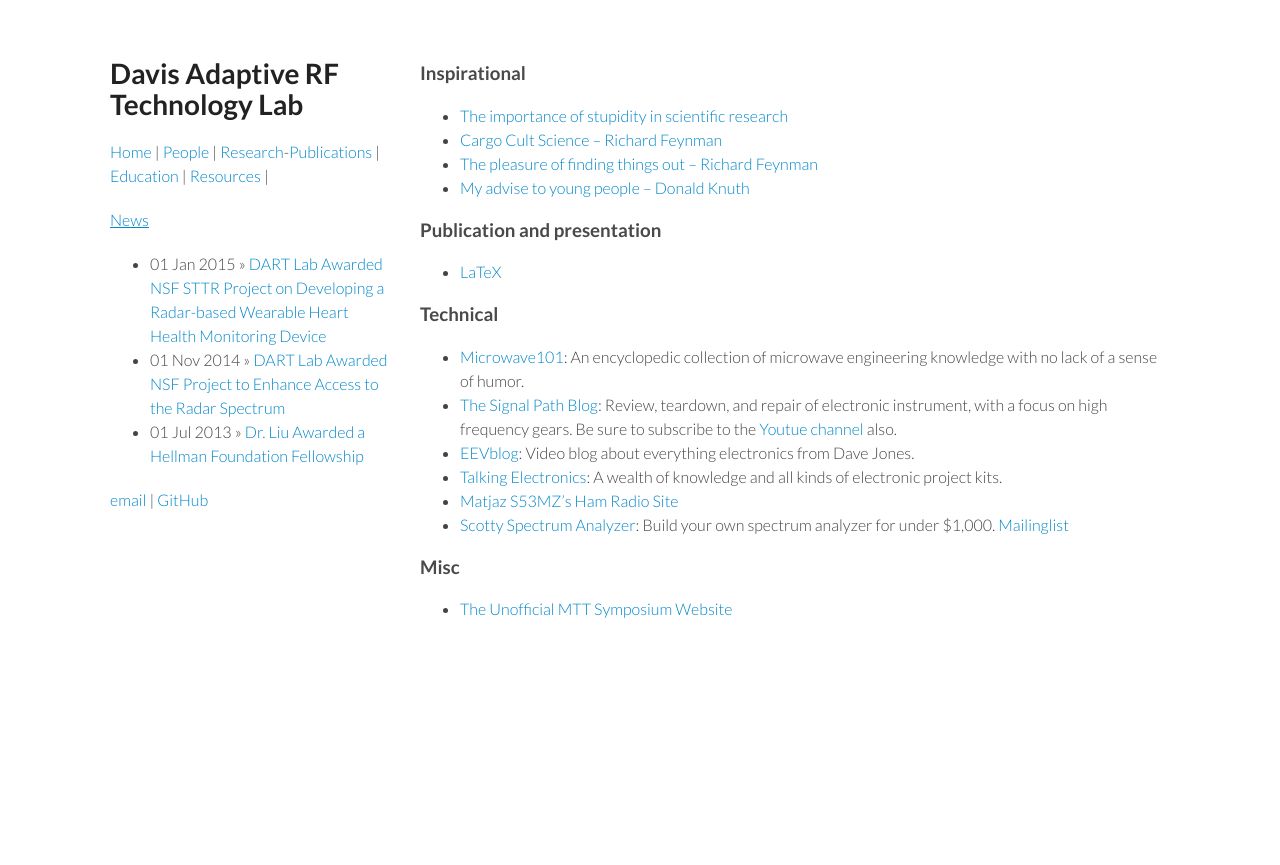
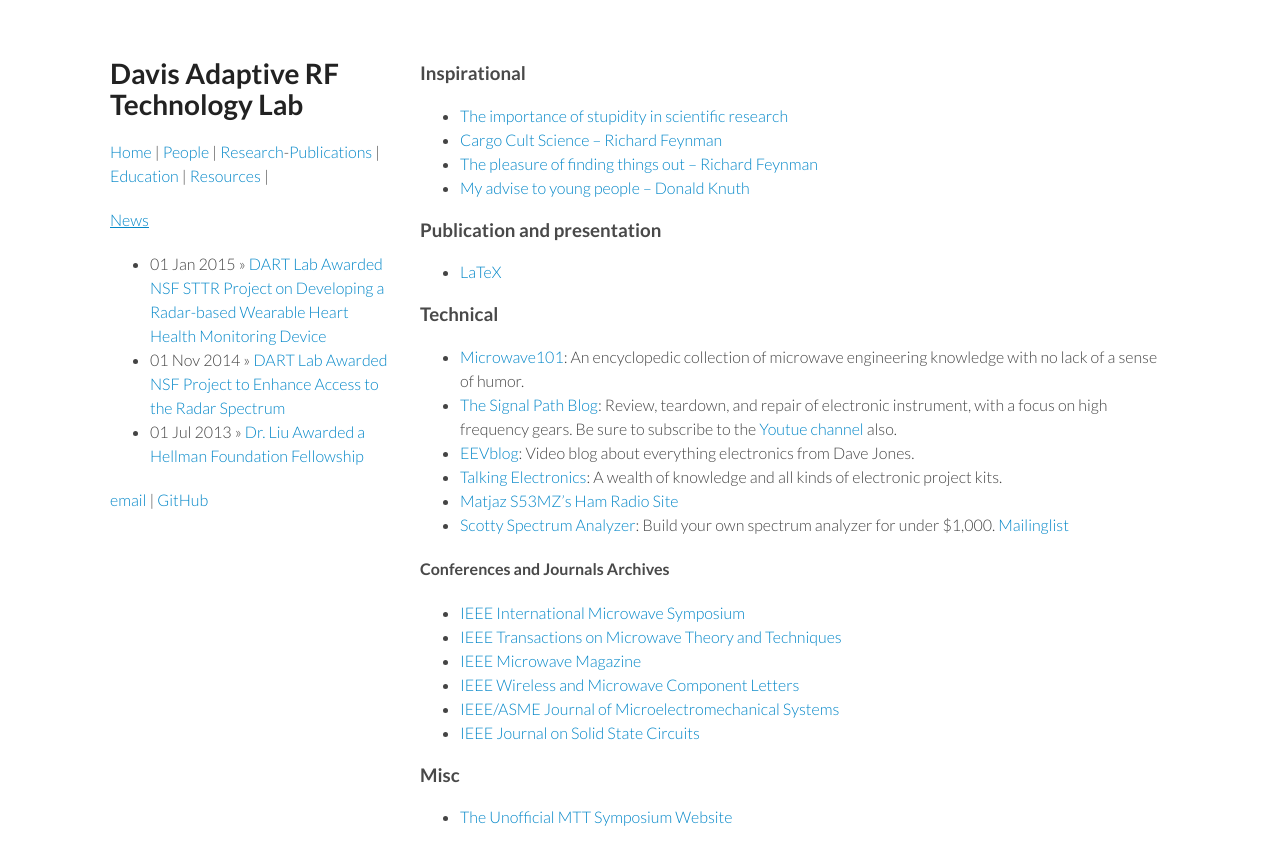
Before and after one commit to ucdart/ucdart.github.io, a Jekyll site: the page built from resources/index.md, in a window 1280 px wide. Shown: the top 865 px of the page. Built offline with Jekyll 4.4.1, drawn with Linux system fonts in a browser that asks for light colours.

Commit message:
Update index.md

```diff
--- a/resources/index.md
+++ b/resources/index.md
@@ -24,6 +24,15 @@ published: true
 * [Matjaz S53MZ's Ham Radio Site](http://lea.hamradio.si/~s53mv/)
 * [Scotty Spectrum Analyzer](http://www.scottyspectrumanalyzer.com/): Build your own spectrum analyzer for under $1,000. [Mailinglist](https://groups.yahoo.com/neo/groups/spectrumanalyzer/info)
 
+#### Conferences and Journals Archives
+
+* [IEEE International Microwave Symposium](http://ieeexplore.ieee.org/xpl/conhome.jsp?punumber=1000460)
+* [IEEE Transactions on Microwave Theory and Techniques](http://ieeexplore.ieee.org/xpl/RecentIssue.jsp?punumber=22)
+* [IEEE Microwave Magazine](http://ieeexplore.ieee.org/xpl/RecentIssue.jsp?punumber=6668)
+* [IEEE Wireless and Microwave Component Letters](http://ieeexplore.ieee.org/xpl/RecentIssue.jsp?punumber=7260)
+* [IEEE/ASME Journal of Microelectromechanical Systems](http://ieeexplore.ieee.org/xpl/RecentIssue.jsp?punumber=84)
+* [IEEE Journal on Solid State Circuits](http://ieeexplore.ieee.org/xpl/RecentIssue.jsp?punumber=4)
+
 ### Misc
 
 * [The Unofficial MTT Symposium Website](http://www.nonlintec.com/mttsymposium/)
```
